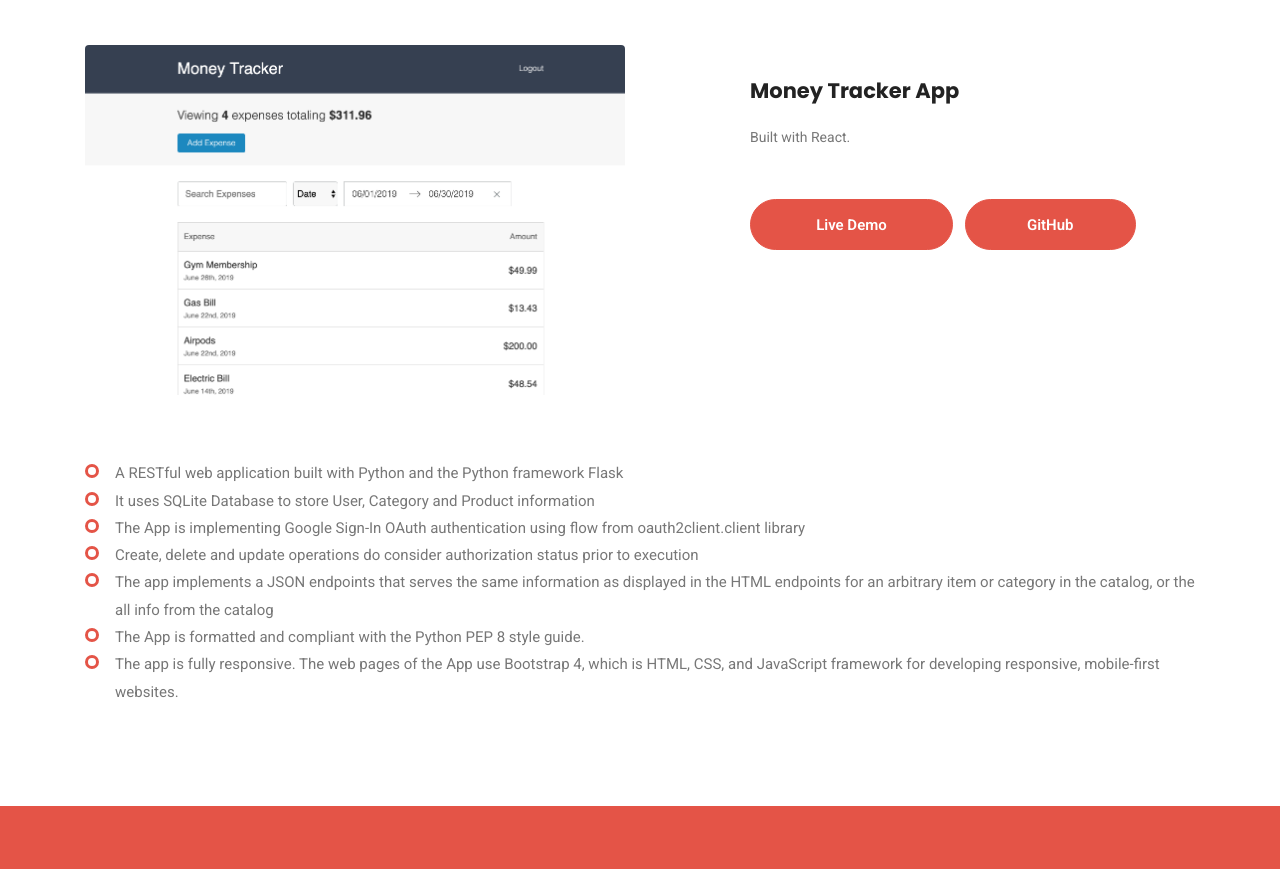
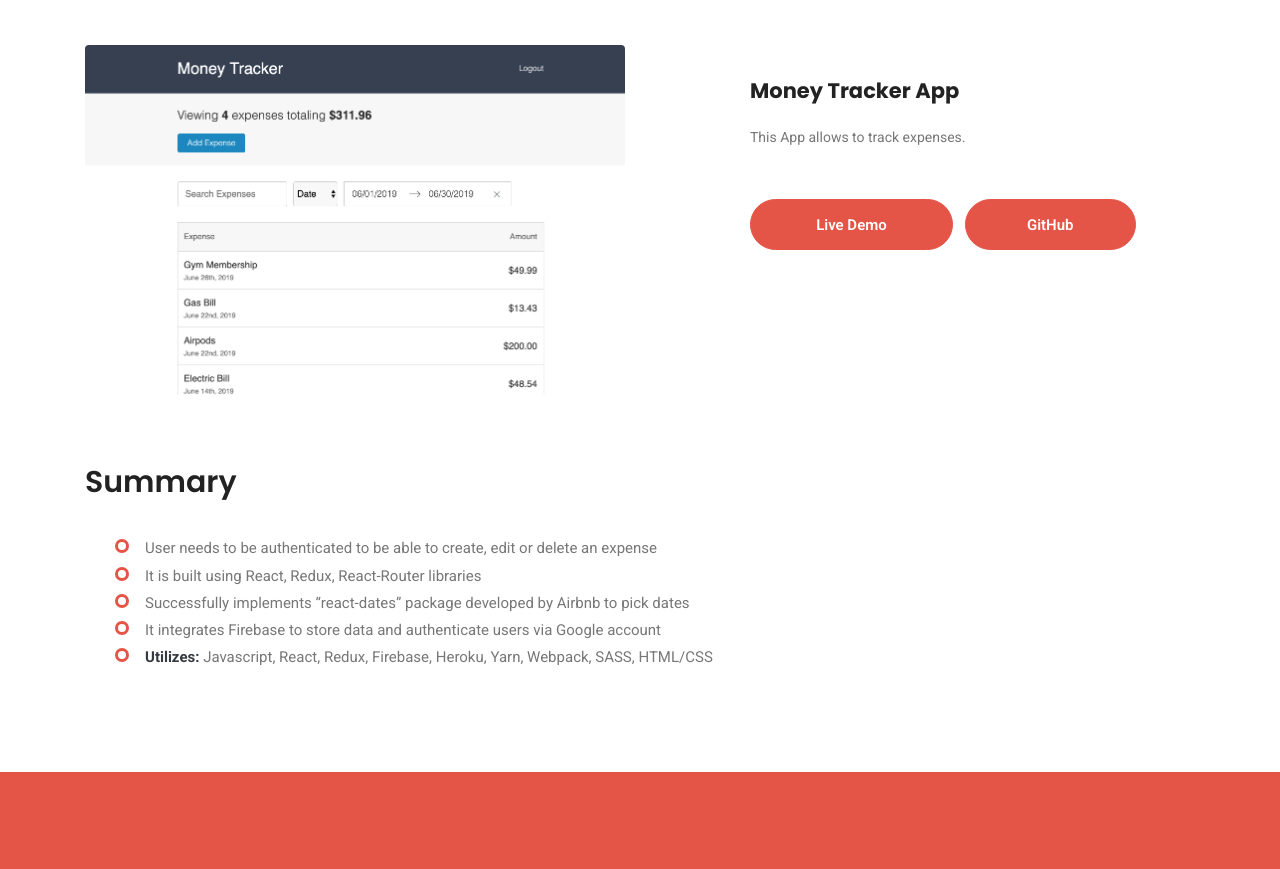
Before and after one commit to AlikZi/alexzonisportfolio, a plain HTML site: page portfolio_pages/money-tracker.html in a window 1280 px wide. Shown: the part 580-1449 px from the top of the page. Drawn offline with nearby package versions, Linux system fonts and the light colour scheme; some packages are replaced by stand-ins of ours.

Commit message:
Update Monet Tracker page, add info to Education

```diff
--- a/portfolio_pages/money-tracker.html
+++ b/portfolio_pages/money-tracker.html
@@ -90,7 +90,7 @@
 					<div class="offset-md-1 col-md-5">
 						<div class="portfolio_right_text mt-30">
 							<h4>Money Tracker App</h4>
-							<p>Built with React.</p>
+							<p>This App allows to track expenses. </p>
 
 
 
@@ -120,14 +120,13 @@
 					</div>
 				</div>
 
-				<ul class="unordered-list">
-					<li>A RESTful web application built with Python and the Python framework Flask</li>
-					<li>It uses SQLite Database to store User, Category and Product information</li>
-					<li>The App is implementing Google Sign-In OAuth authentication using flow from oauth2client.client library</li>
-					<li>Create, delete and update operations do consider authorization status prior to execution</li>
-					<li>The app implements a JSON endpoints that serves the same information as displayed in the HTML endpoints for an arbitrary item or category in the catalog, or the all info from the catalog</li>
-					<li>The App is formatted and compliant with the Python PEP 8 style guide.</li>
-					<li>The app is fully responsive. The web pages of the App use Bootstrap 4, which is HTML, CSS, and JavaScript framework for developing responsive, mobile-first websites.</li>
+				<h2>Summary</h2>
+				<ul class="unordered-list mt-30 ml-30">
+					<li>User needs to be authenticated to be able to create, edit or delete an expense</li>
+					<li>It is built using React, Redux, React-Router libraries</li>
+					<li>Successfully implements “react-dates” package developed by Airbnb to pick dates</li>
+					<li>It integrates Firebase to store data and authenticate users via Google account</li>
+					<li><b class="text-dark">Utilizes:</b> Javascript, React, Redux, Firebase, Heroku, Yarn, Webpack, SASS, HTML/CSS</li>
 				</ul>
 
 			</div>
```
Also changed, not shown: about.html (+4 -4 lines), portfolio_pages/catalog.html (+1 -1 lines).
